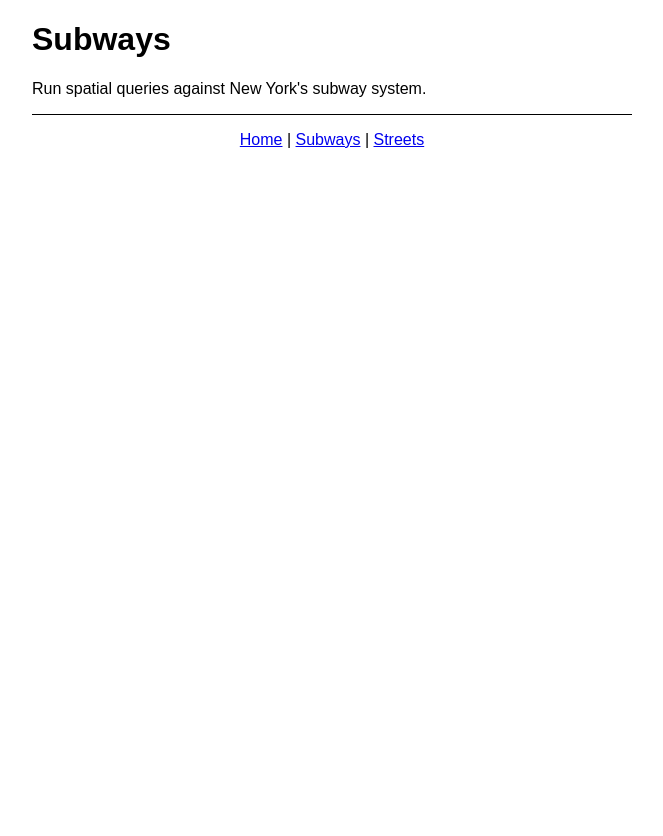
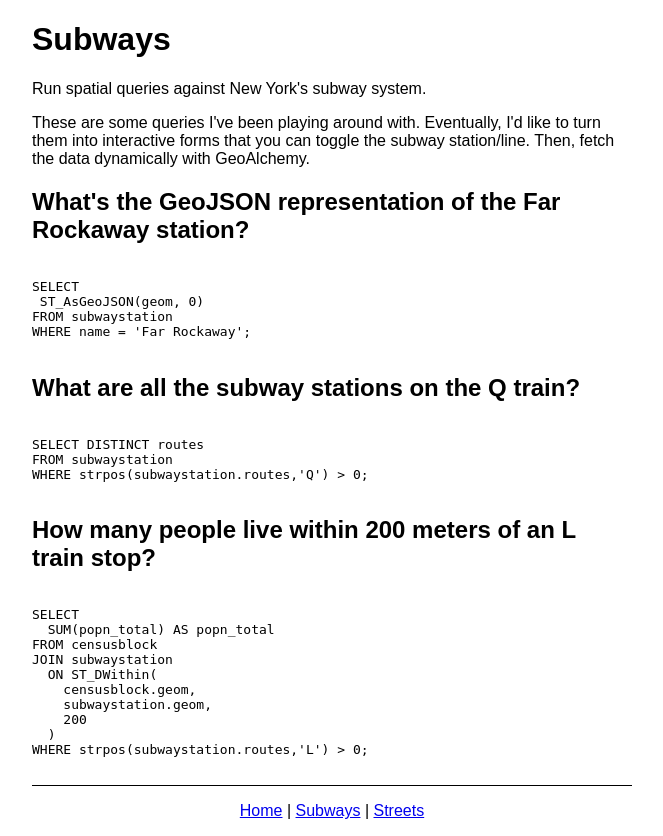
Before and after one commit to bennett39/unique-ny, a Flask app: page /subways in a window 1280 px wide. Shown: the whole page, without its empty margins (308-971 px from the left). Before the commit the page ends 148 px from the top, so only its background shows below. Run offline with Flask 2, Linux system fonts and the light colour scheme; parts of the project's set-up code (start-up, migrations or seed data) failed here and were passed over.

Commit message:
feat: Add sample queries

```diff
--- a/app.py
+++ b/app.py
@@ -26,7 +26,7 @@
     return render_template('streets.html')
 
 @app.route('/data/<option>')
-def options(option):
+def data(option):
     return process_option(option, db)
 
 if __name__ == '__main__':
--- a/templates/subways.html
+++ b/templates/subways.html
@@ -4,5 +4,42 @@
 
 <h1>Subways</h1>
 <p>Run spatial queries against New York's subway system.</p>
+<p>These are some queries I've been playing around with. Eventually, I'd like to turn them into interactive
+forms that you can toggle the subway station/line. Then, fetch the data dynamically with GeoAlchemy.</p>
+
+<h2>What's the GeoJSON representation of the Far Rockaway station?</h2>
+<pre>
+<code>
+SELECT
+ ST_AsGeoJSON(geom, 0)
+FROM subwaystation
+WHERE name = 'Far Rockaway';
+</code>
+</pre>
+
+<h2>What are all the subway stations on the Q train?</h2>
+<pre>
+<code>
+SELECT DISTINCT routes
+FROM subwaystation
+WHERE strpos(subwaystation.routes,'Q') > 0;
+</code>
+</pre>
+
+<h2>How many people live within 200 meters of an L train stop?</h2>
+<pre>
+<code>
+SELECT
+  SUM(popn_total) AS popn_total
+FROM censusblock
+JOIN subwaystation
+  ON ST_DWithin(
+    censusblock.geom,
+    subwaystation.geom,
+    200
+  )
+WHERE strpos(subwaystation.routes,'L') > 0;
+</code>
+</pre>
 
 {% endblock %}
```
Also changed, not shown: templates/index.html (+12 -0 lines), templates/streets.html (+38 -0 lines).
